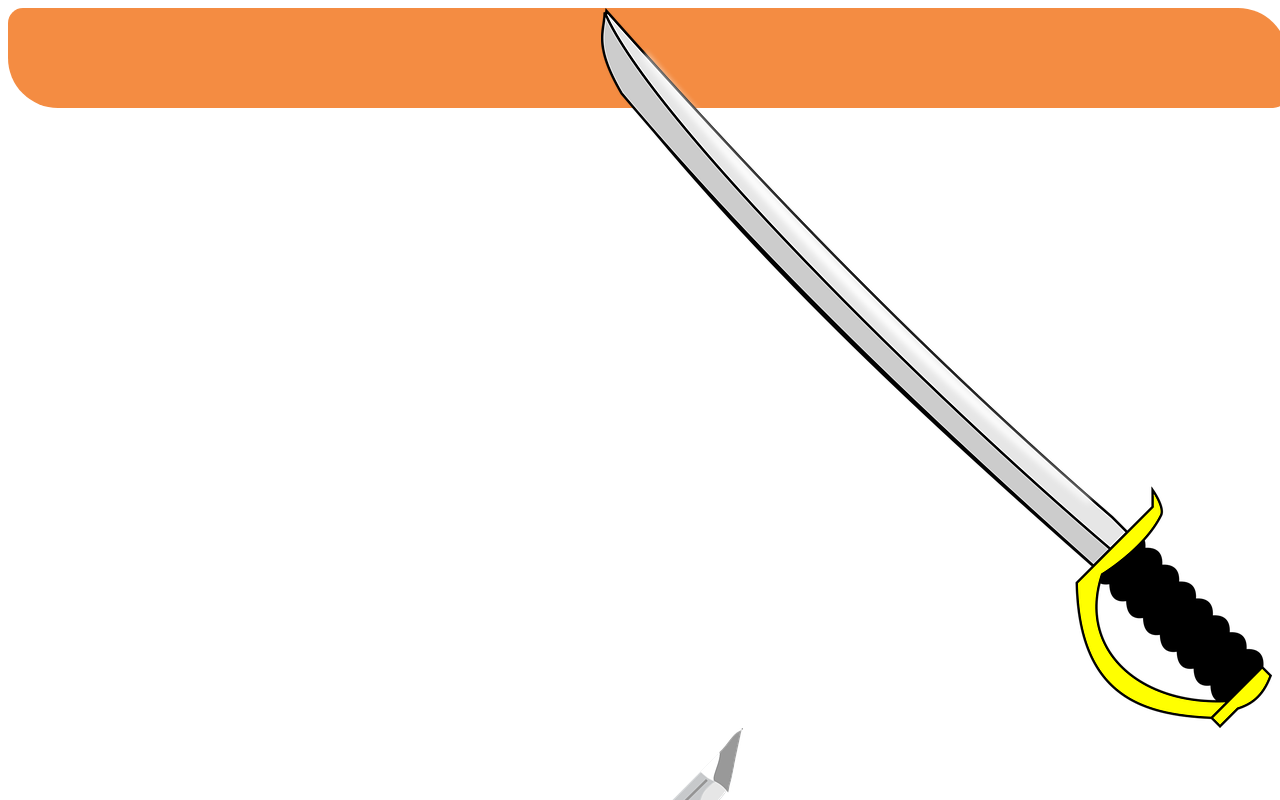
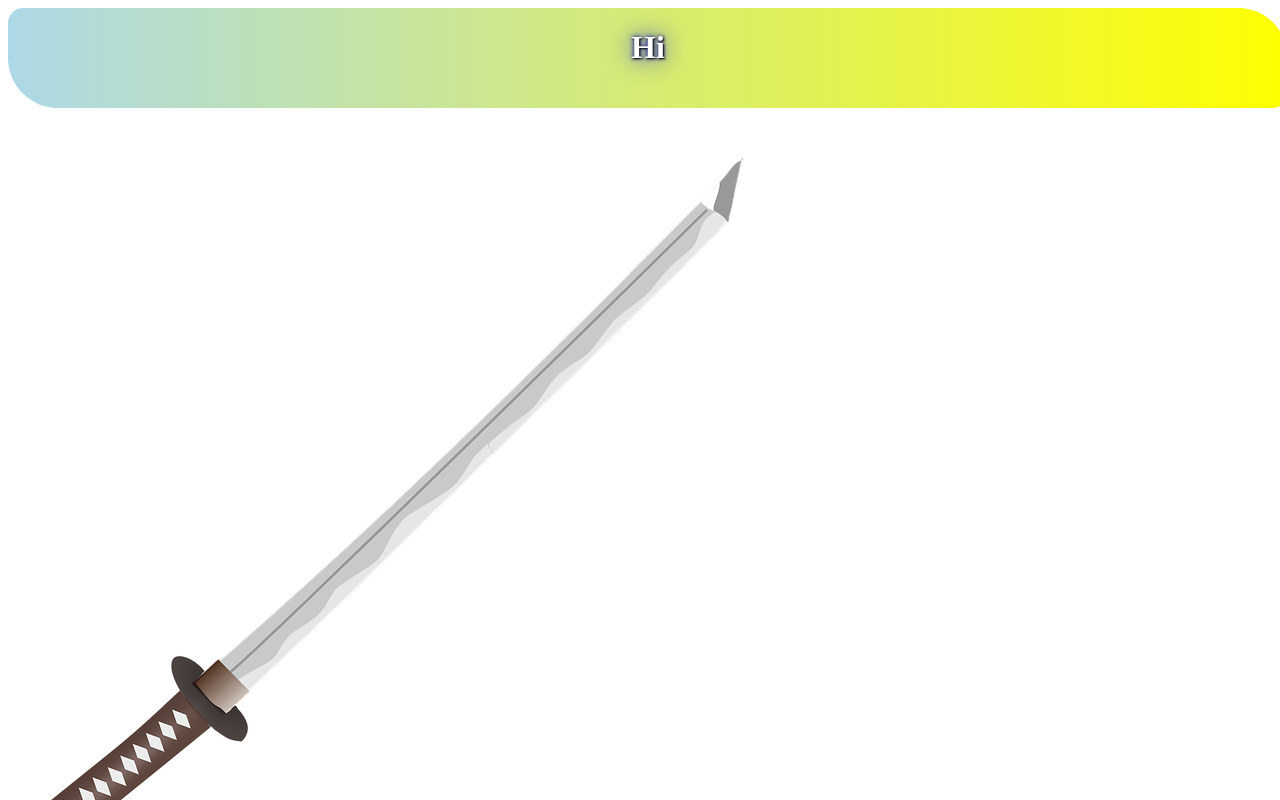
Before and after one commit to zeled3813/css3-project, a plain HTML site: page index.html in a window 1280 px wide. Shown: the top 800 px of the page. Drawn offline with Linux system fonts and the light colour scheme.

Commit message:
finished editing left-katana

```diff
--- a/index.html
+++ b/index.html
@@ -9,12 +9,17 @@
 
 <body>
     <div id="title">
-        <h1></h1>
+        <h1 class="t-title">Hi</h1>
     </div>
     <div id="">
     </div>
-    <img id="right" src="blade.png">
-    <img id="left" src="katana.png">
+    <div id="curtain">
+    </div>
+    <!--<img id="right" src="blade.png">-->
+    <img id="left-katana" src="katana.png">
+
+
+
 
 </body>
 
--- a/style.css
+++ b/style.css
@@ -1,10 +1,11 @@
 #title {
     width: 100%;
     height: 100px;
-    background-color: #f48c42;
+    background: linear-gradient(to right, lightblue, yellow);
     border-radius: 15px 50px;
     position: fixed;
-    animation:title-animation 4s;
+    animation: title-animation 4s;
+    display: inline-block;
 }
 
 @keyframes title-animation {
@@ -19,16 +20,72 @@
     }
 }
 
-#right {
-    float: right;
-    position: relative;
+.t-title {
+    text-align: center;
+    animation: title-animation 4s;
+    color: white;
+    text-shadow: 1px 1px 2px black, 0 0 25px blue, 0 0 5px darkblue;
 }
 
-@keyframes right-sword{
-
+#curtain {
+    background: #f44242;
+    width: 100%;
+    height: 1000px;
+    animation: downward 4s;
+    position: static;
+    display: inline;
 }
 
-#left {
+@keyframes downward {
+    0% {
+        opacity: 1;
+    }
+    50% {
+        opacity: 1;
+    }
+    100% {
+        opacity: 0;
+    }
+}
+
+
+/*#right {*/
+
+
+/*    float: right;*/
+
+
+/*    position: relative;*/
+
+
+/*    display:inline;*/
+
+
+/*    transform: translate();*/
+
+
+/*top: 300px;*/
+
+
+/*    animation: title-animation 5s;*/
+
+
+/*}*/
+
+
+/*@keyframes right-sword {}*/
+
+#left-katana {
     float: left;
     position: relative;
+    display: inline;
+    top: 150px;
+    animation: title-animation 5s;
+    transition:transform 4s;
 }
+
+#left-katana:hover {
+    transform: rotate(360deg);
+}
+
+@keyframes left-sword {}
```
